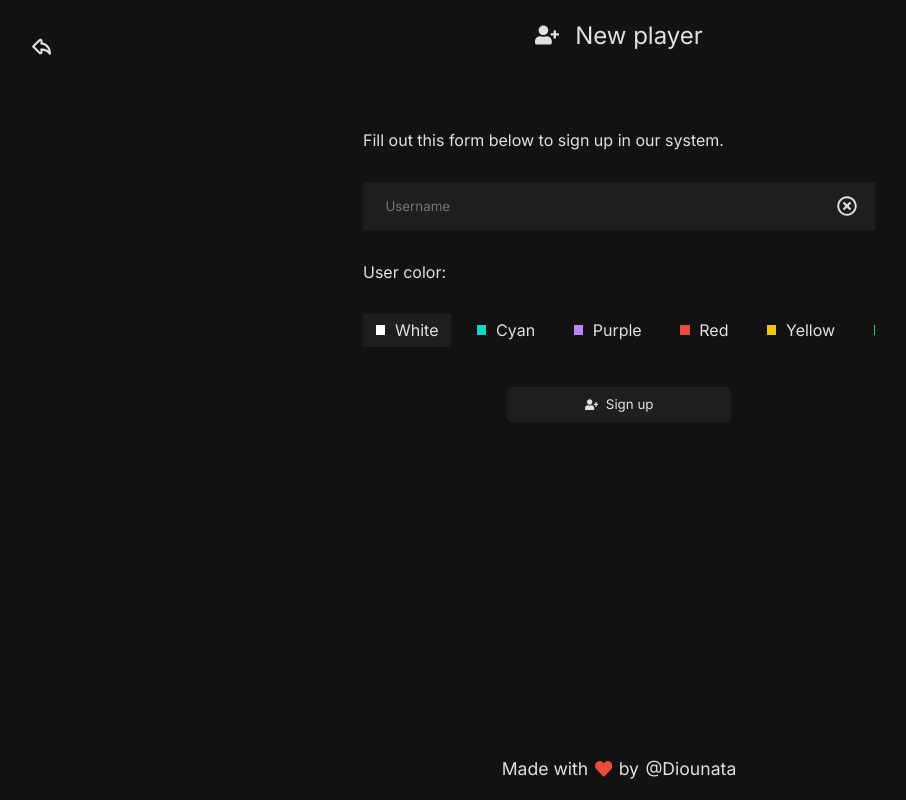
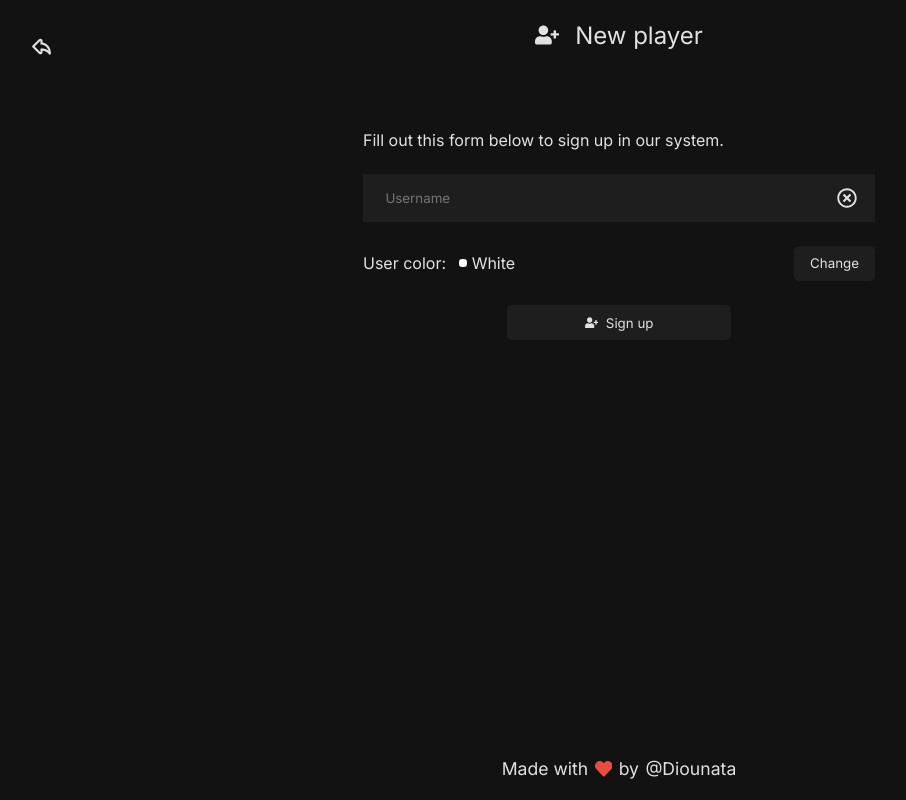
Before and after one commit to Diounata/tic-tac-toe, a Next.js app: page /players/new in a window 1280 px wide. Shown: the whole page, without its empty margins (21-927 px from the left). Built offline with nearby package versions, Linux system fonts and the light colour scheme.

Commit message:
Add: Color modal

```diff
--- a/src/Components/Players/ColorsModal.tsx
+++ b/src/Components/Players/ColorsModal.tsx
@@ -1,4 +1,4 @@
-import { useState } from 'react';
+import { useEffect, useState } from 'react';
 import styles from '@styles/Players/ColorsModal.module.scss';
 
 import X from '@Icons/X';
@@ -9,10 +9,15 @@ import Modal from '@Components/Modal/Modal';
 
 import { useModal } from '@Contexts/ModalContext';
 
-export default function ColorsModal() {
+type Props = {
+    color: number;
+    updateColor(color: number): void;
+};
+
+export default function ColorsModal({ color, updateColor }: Props) {
     const { changeModalState } = useModal();
 
-    const [selectedColor, setSelectedColor] = useState<number>();
+    const [selectedColor, setSelectedColor] = useState(color);
 
     return (
         <Modal>
@@ -38,8 +43,11 @@ export default function ColorsModal() {
                             </div>
 
                             <button
-                                className={selectedColor === key && styles.selected}
-                                onClick={() => setSelectedColor(key)}
+                                className={selectedColor === key ? styles.selected : ''}
+                                onClick={() => {
+                                    setSelectedColor(key);
+                                    updateColor(key);
+                                }}
                             >
                                 {selectedColor === key && '×'}
                             </button>
@@ -49,9 +57,7 @@ export default function ColorsModal() {
             </div>
 
             <footer>
-                <button onClick={() => changeModalState(false)}>Cancel</button>
-
-                <button>Select</button>
+                <button onClick={() => changeModalState(false)}>Done</button>
             </footer>
         </Modal>
     );
--- a/src/Components/Players/new/Colors.tsx
+++ /dev/null
@@ -1,76 +0,0 @@
-type Props = {
-    styles: { readonly [key: string]: string };
-    color: ColorProps;
-    updateColor(value: ColorProps): void;
-};
-
-type ColorProps = {
-    hex: string;
-    name: string;
-};
-
-export default function Colors({ styles, color, updateColor }: Props) {
-    const Colors: ColorProps[] = [
-        {
-            hex: '#fff',
-            name: 'White',
-        },
-
-        {
-            hex: '#04dac2',
-            name: 'Cyan',
-        },
-
-        {
-            hex: '#bb86fc',
-            name: 'Purple',
-        },
-
-        {
-            hex: '#e74c3c',
-            name: 'Red',
-        },
-
-        {
-            hex: '#f1c40f',
-            name: 'Yellow',
-        },
-
-        {
-            hex: '#2ecc71',
-            name: 'Green',
-        },
-
-        {
-            hex: '#3498db',
-            name: 'Blue',
-        },
-
-        {
-            hex: '#e67e22',
-            name: 'Orange',
-        },
-
-        {
-            hex: '#fd79a8',
-            name: 'Pink',
-        },
-    ];
-
-    return (
-        <>
-            {Colors.map((item, key) => (
-                <label
-                    className={color.hex === item.hex ? styles.selectedColor : ''}
-                    onClick={() => updateColor(item)}
-                    key={key}
-                >
-                    <div>
-                        <div style={{ background: item.hex }}></div>
-                        {item.name}
-                    </div>
-                </label>
-            ))}
-        </>
-    );
-}
--- a/src/Contexts/PlayersContext.tsx
+++ b/src/Contexts/PlayersContext.tsx
@@ -20,6 +20,7 @@ type PlayerProps = {
 type ColorProps = {
     hex: string;
     name: string;
+    id: number;
 };
 
 type PlayerMatchProps = {
@@ -94,6 +95,7 @@ export function PlayersContextProvider({ children }: ChildrenProps) {
             color: {
                 hex: '#fff',
                 name: 'White',
+                id: 7
             },
             match: {
                 matches: 0,
@@ -115,6 +117,7 @@ export function PlayersContextProvider({ children }: ChildrenProps) {
             color: {
                 hex: '#bb86fc',
                 name: 'Purple',
+                id: 5
             },
             match: {
                 matches: 0,
@@ -136,6 +139,7 @@ export function PlayersContextProvider({ children }: ChildrenProps) {
             color: {
                 hex: '#bb86fc',
                 name: 'Purple',
+                id: 5
             },
             match: {
                 matches: 0,
@@ -156,7 +160,8 @@ export function PlayersContextProvider({ children }: ChildrenProps) {
             name: 'Player X',
             color: {
                 hex: '#04dac2',
-                name: 'Blue',
+                name: 'Cyan',
+                id: 1
             },
             match: {
                 matches: 0,
--- a/src/pages/players/new.tsx
+++ b/src/pages/players/new.tsx
@@ -3,21 +3,24 @@ import { useRouter } from 'next/router';
 import styles from '@styles/Players/NewPlayer.module.scss';
 
 import TitlePage from '@utils/TitlePage';
+import Colors from '@utils/Colors.json';
 import Button from '@Components/General/Button';
 import UserPlus from '@Icons/UserPlus';
 import DeleteCircle from '@Icons/DeleteCircle';
 
-import Colors from '@Components/Players/new/Colors';
 import Footer from '@Components/General/Footer';
 import BackButton from '@Components/General/BackButton';
 import WarningAlert from '@Components/Players/WarningAlert';
 import Header from '@Components/General/Header';
+import ColorsModal from '@Components/Players/ColorsModal';
 
 import { usePlayers } from '@Contexts/PlayersContext';
+import { useModal } from '@Contexts/ModalContext';
 
 type ColorProps = {
     hex: string;
     name: string;
+    id: number;
 };
 
 type ErrorProps = {
@@ -27,14 +30,15 @@ type ErrorProps = {
 
 export default function NewPlayerForm() {
     const { playersName, addNewPlayer } = usePlayers();
+    const { changeModalState } = useModal();
     const router = useRouter();
 
     const [hasError, setHasError] = useState({} as ErrorProps);
     const [name, setName] = useState('');
-    const [color, setColor] = useState({ hex: '#fff', name: 'White' } as ColorProps);
+    const [color, setColor] = useState({ hex: '#fff', name: 'White', id: 7 } as ColorProps);
 
-    function updateColor(value: ColorProps): void {
-        setColor(value);
+    function updateColor(id: number): void {
+        setColor(Colors[id]);
     }
 
     function updateHasError(value: ErrorProps): void {
@@ -82,39 +86,54 @@ export default function NewPlayerForm() {
 
     return (
         <>
-            <TitlePage title='New player' />
+            <TitlePage title="New player" />
+
+            <ColorsModal color={color.id} updateColor={updateColor} />
 
             <div>
                 <div>
-                    <BackButton href='/players' />
+                    <BackButton href="/players" />
 
                     <Header>
                         <UserPlus size={24} /> New player
                     </Header>
                 </div>
 
-                <form action='/players/' className={styles.newContainer}>
+                <div className={styles.newContainer}>
                     <h4>Fill out this form below to sign up in our system.</h4>
 
                     <div className={styles.inputContainer}>
                         <input
-                            type='text'
-                            placeholder='Username'
+                            type="text"
+                            placeholder="Username"
                             required
                             className={hasError.situation ? styles.inputNotFilled : ''}
                             onChange={e => setName(e.target.value)}
                             value={name}
                         />
 
-                        <DeleteCircle className={styles.deleteIcon} onClick={resetInputName} title='Reset' size={20} />
+                        <DeleteCircle
+                            className={styles.deleteIcon}
+                            onClick={resetInputName}
+                            title="Reset"
+                            size={20}
+                        />
                     </div>
 
                     <WarningAlert hasError={hasError} updateHasError={updateHasError} />
 
-                    <h4>User color:</h4>
+                    <div className={styles.colorDiv}>
+                        <div>
+                            <h4>User color:</h4>
 
-                    <div className={styles.colors}>
-                        <Colors color={color} updateColor={updateColor} styles={styles} />
+                            <div>
+                                <div className={styles.colorSquare} style={{ background: color.hex }}></div>
+
+                                {color.name}
+                            </div>
+                        </div>
+
+                        <button onClick={() => changeModalState(true)}>Change</button>
                     </div>
 
                     <div className={styles.signUpButton}>
@@ -122,7 +141,7 @@ export default function NewPlayerForm() {
                             <UserPlus /> Sign up
                         </Button>
                     </div>
-                </form>
+                </div>
             </div>
 
             <Footer />
--- a/src/styles/General/Modal.module.scss
+++ b/src/styles/General/Modal.module.scss
@@ -6,6 +6,7 @@
     position: absolute;
     top: 0;
     left: 0;
+    z-index: 5;
 
     display: grid;
     place-items: center;
--- a/src/styles/Players/NewPlayer.module.scss
+++ b/src/styles/Players/NewPlayer.module.scss
@@ -1,7 +1,7 @@
 .newContainer {
     display: flex;
     flex-direction: column;
-    gap: 2rem;
+    gap: 1.5rem;
 
     width: 40vw;
     margin-top: 5rem;
@@ -64,36 +64,44 @@
     border: 1px solid var(--red) !important;
 }
 
-.colors {
+.colorDiv {
     display: flex;
     justify-content: space-between;
-    gap: 0.8rem;
 
-    overflow-x: auto;
-    padding-bottom: 0.5rem;
-
-    label {
+    div {
         display: flex;
         align-items: center;
         gap: 0.3rem;
+    }
 
-        padding: 0.4rem 0.8rem;
-        transition: 0.2s;
+    > div {
+        gap: 0.8rem;
+    }
+
+    .colorSquare {
+        width: 0.5rem;
+        height: 0.5rem;
+        border-radius: 0.2rem;
+    }
+
+    button {
+        display: flex;
+        align-items: center;
+        gap: 0.5rem;
+
+        border: 0;
+        padding: 0.6rem 1rem;
+
+        background: var(--light-color);
+        border-radius: 5px;
+
+        color: var(--text);
         cursor: pointer;
 
+        transition: 0.3s;
+
         &:hover {
-            background: var(--light-color);
-        }
-    }
-
-    label > div {
-        display: flex;
-        align-items: center;
-        gap: 0.6rem;
-
-        div {
-            width: 0.6rem;
-            height: 0.6rem;
+            box-shadow: 0px 0px 0px 5px rgba(30, 30, 30, 0.5);
         }
     }
 }
--- a/src/utils/Colors.json
+++ b/src/utils/Colors.json
@@ -1,46 +1,55 @@
 [
     {
         "hex": "#3498db",
-        "name": "Blue"
+        "name": "Blue",
+        "id": 0
     },
 
     {
         "hex": "#04dac2",
-        "name": "Cyan"
+        "name": "Cyan",
+        "id": 1
     },
 
     {
         "hex": "#2ecc71",
-        "name": "Green"
+        "name": "Green",
+        "id": 2
     },
 
     {
         "hex": "#e67e22",
-        "name": "Orange"
+        "name": "Orange",
+        "id": 3
     },
 
     {
         "hex": "#fd79a8",
-        "name": "Pink"
+        "name": "Pink",
+        "id": 4
     },
 
     {
         "hex": "#bb86fc",
-        "name": "Purple"
+        "name": "Purple",
+        "id": 5
     },
 
     {
         "hex": "#e74c3c",
-        "name": "Red"
+        "name": "Red",
+        "id": 6
     },
 
     {
         "hex": "#fff",
-        "name": "White"
+        "name": "White",
+        "id": 7
     },
 
     {
         "hex": "#f1c40f",
-        "name": "Yellow"
+        "name": "Yellow",
+        "id": 8
     }
 ]
--- a/src/utils/EmptyPlayer.json
+++ b/src/utils/EmptyPlayer.json
@@ -4,7 +4,8 @@
             "name": "",
             "color": {
                 "hex": "",
-                "name": ""
+                "name": "",
+                "id": -1
             },
             "match": {
                 "matches": 0,
```
Also changed, not shown: src/Components/Players/EditComponent.tsx (+36 -21 lines).
